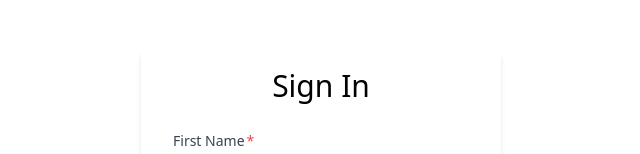
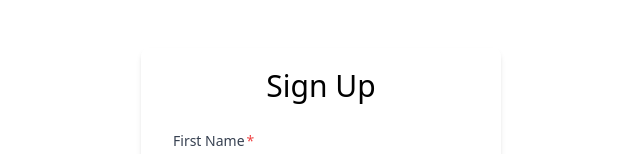
Before and after one commit to Z-Achaoui/request-and-issue-tracker, a React (Create React App) app: page /register in a window 1280 px wide. Shown: the top 154 px of the page, without its empty margins (319-959 px from the left). Built offline with nearby package versions, Linux system fonts and the light colour scheme.

Commit message:
add redux persist

```diff
--- a/package.json
+++ b/package.json
@@ -17,6 +17,7 @@
     "react-scripts": "5.0.0",
     "redux": "^4.1.2",
     "redux-logger": "^3.0.6",
+    "redux-persist": "^6.0.0",
     "web-vitals": "^2.1.3"
   },
   "scripts": {
--- a/src/app/store.js
+++ b/src/app/store.js
@@ -1,10 +1,42 @@
 import { configureStore } from "@reduxjs/toolkit";
+import storage from "redux-persist/lib/storage";
+import { combineReducers } from "redux";
+import {
+  persistReducer,
+  FLUSH,
+  REHYDRATE,
+  PAUSE,
+  PERSIST,
+  PURGE,
+  REGISTER,
+} from "redux-persist";
+//import thunk from 'redux-thunk';
+
 import loginReducer from "./loginSlice";
 import userReducer from "./userSlice";
 
-export default configureStore({
-  reducer: {
-    accountLogin: loginReducer,
-    loadUser: userReducer,
-  },
+const reducers = combineReducers({
+  accountLogin: loginReducer,
+  loadUser: userReducer,
 });
+
+const persistConfig = {
+  key: "root",
+  storage,
+};
+
+const persistedReducer = persistReducer(persistConfig, reducers);
+
+const store = configureStore({
+  reducer: persistedReducer,
+  middleware: (getDefaultMiddleware) =>
+    getDefaultMiddleware({
+      serializableCheck: {
+        ignoredActions: [FLUSH, REHYDRATE, PAUSE, PERSIST, PURGE, REGISTER],
+      },
+    }),
+  // devTools: process.env.NODE_ENV !== 'production',
+  // middleware: [thunk],
+});
+
+export default store;
--- a/src/components/RegisterForm.jsx
+++ b/src/components/RegisterForm.jsx
@@ -20,9 +20,12 @@ function RegisterForm(props) {
   const schemaObject = {
     firstName: Joi.string().min(3).required().label("First Name"),
     lastName: Joi.string().min(3).required().label("Last Name"),
-    email: Joi.string().min(3).required().label("Email"),
+    email: Joi.string()
+      .email({ tlds: { allow: false } })
+      .label("Email"),
     password: Joi.string()
       .pattern(new RegExp("^[a-zA-Z0-9]{8,30}$"))
+      .message(`"Password" must be at least 3 alphanumeric characters`)
       .required()
       .label("Password"),
   };
@@ -103,7 +106,7 @@ function RegisterForm(props) {
       onSubmit={handleSubmit}
       className="box-border min-w-[280px] max-w-[360px] p-4 m-12 container mx-auto flex flex-col justify-start h-auto shadow-md rounded-lg"
     >
-      <h1 className="mt-1 mb-6 text-center text-3xl capitalize">Sign In</h1>
+      <h1 className="mt-1 mb-6 text-center text-3xl capitalize">Sign Up</h1>
       {renderInput("firstName", "First Name")}
       {renderInput("lastName", "Last Name")}
       {renderInput("email", "Email", "email")}
--- a/src/index.js
+++ b/src/index.js
@@ -2,17 +2,24 @@ import React from "react";
 import ReactDOM from "react-dom";
 import { BrowserRouter } from "react-router-dom";
 import { Provider } from "react-redux";
+import { PersistGate } from "redux-persist/integration/react";
+import { persistStore } from "redux-persist";
+
 import App from "./App";
 import "./index.css";
 import reportWebVitals from "./reportWebVitals";
 import store from "./app/store";
 
+let persistor = persistStore(store);
+
 ReactDOM.render(
   <React.StrictMode>
     <Provider store={store}>
-      <BrowserRouter>
-        <App />
-      </BrowserRouter>
+      <PersistGate loading={null} persistor={persistor}>
+        <BrowserRouter>
+          <App />
+        </BrowserRouter>
+      </PersistGate>
     </Provider>
   </React.StrictMode>,
   document.getElementById("root")
```
Also changed, not shown: 1 other file (tests, documents, lock files or other folders).
